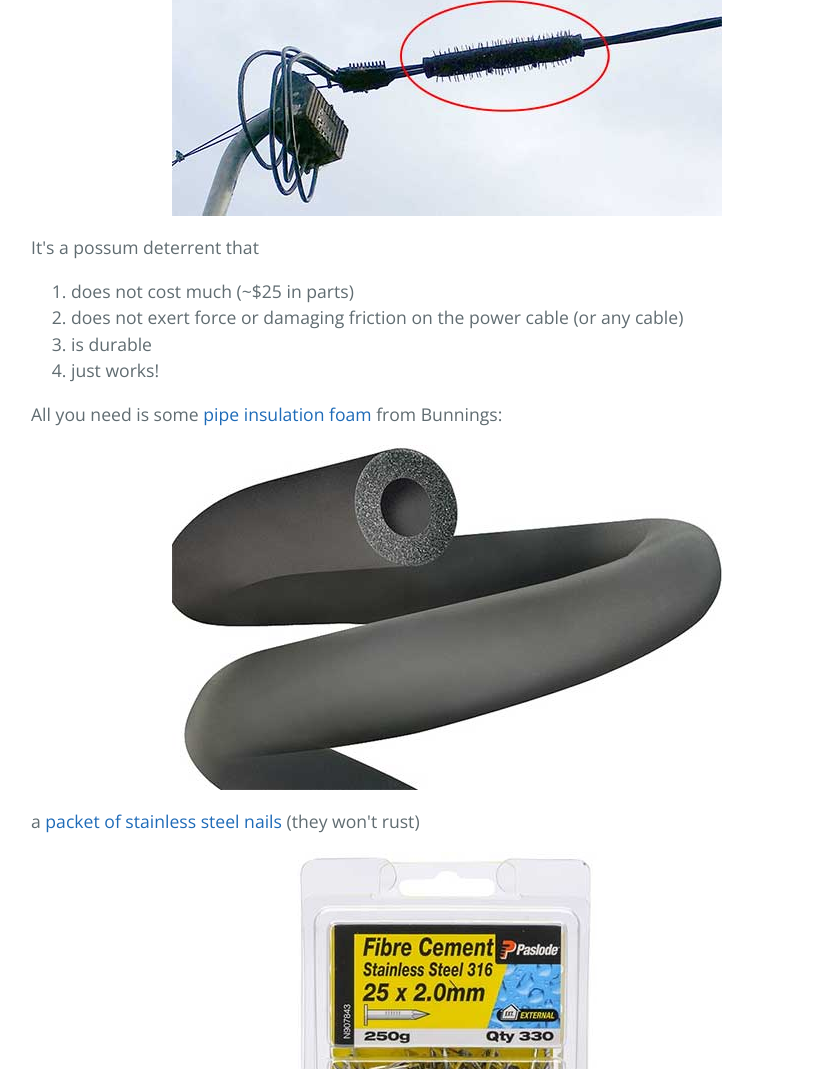
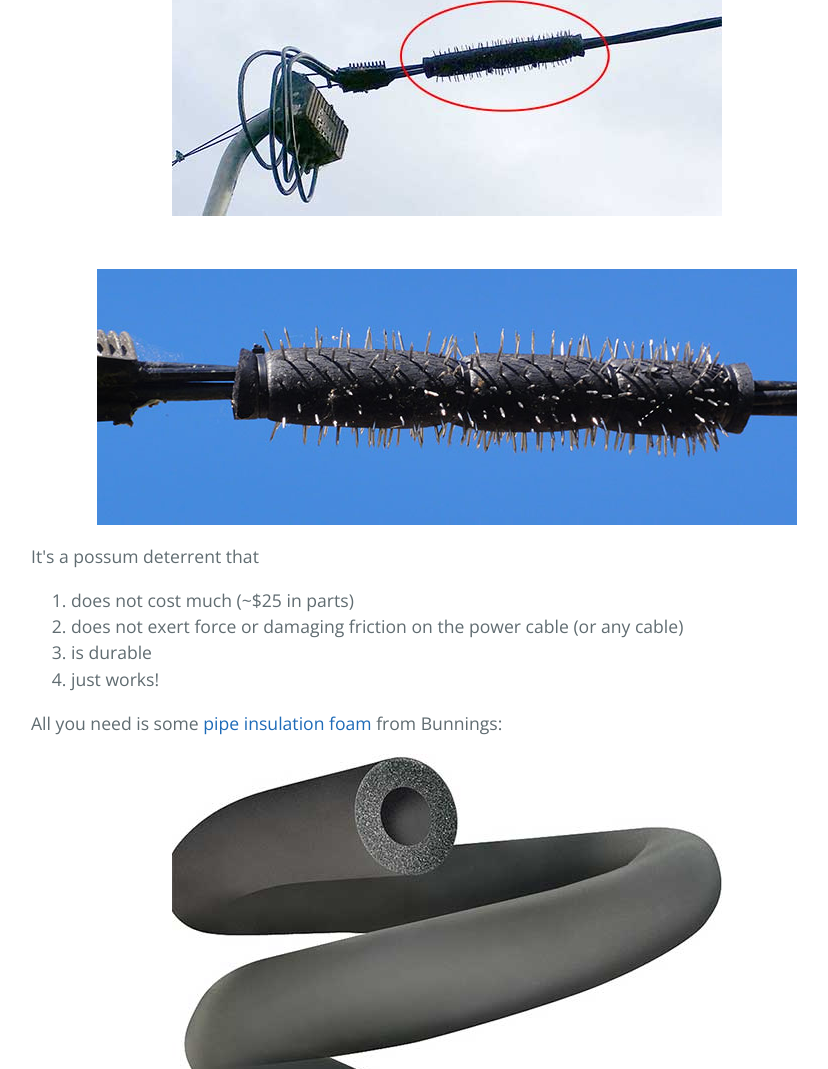
Before and after one commit to helpdata/possum-stop, a plain HTML site: page index.html in a window 1280 px wide. Shown: the part 1207-2276 px from the top of the page, without its empty margins (193-1021 px from the left). Drawn offline with nearby package versions, Linux system fonts and the light colour scheme.

Commit message:
Update index.html

```diff
--- a/index.html
+++ b/index.html
@@ -29,7 +29,8 @@
 <p>These disks are often not allowed by power companies because they exert forces on the power cable when flexing in the wind. Or you can buy an ultrasonic possum repeller, but they don't work (I tried one — useless).</p>
 
 <p>So here's an easy way I devised to keep possums off your roof if they're getting onto it via a cable like your power line.</p>
-<img style="margin:0px auto;display:block" src="possum-stop.jpg">
+<img style="margin:0px auto;display:block" src="possum-stop.jpg"> <br /><br />
+<img style="margin:0px auto;display:block" src="possum-stop-dtl.jpg">
 
 <p></p>It's a possum deterrent that</p>
 
```
